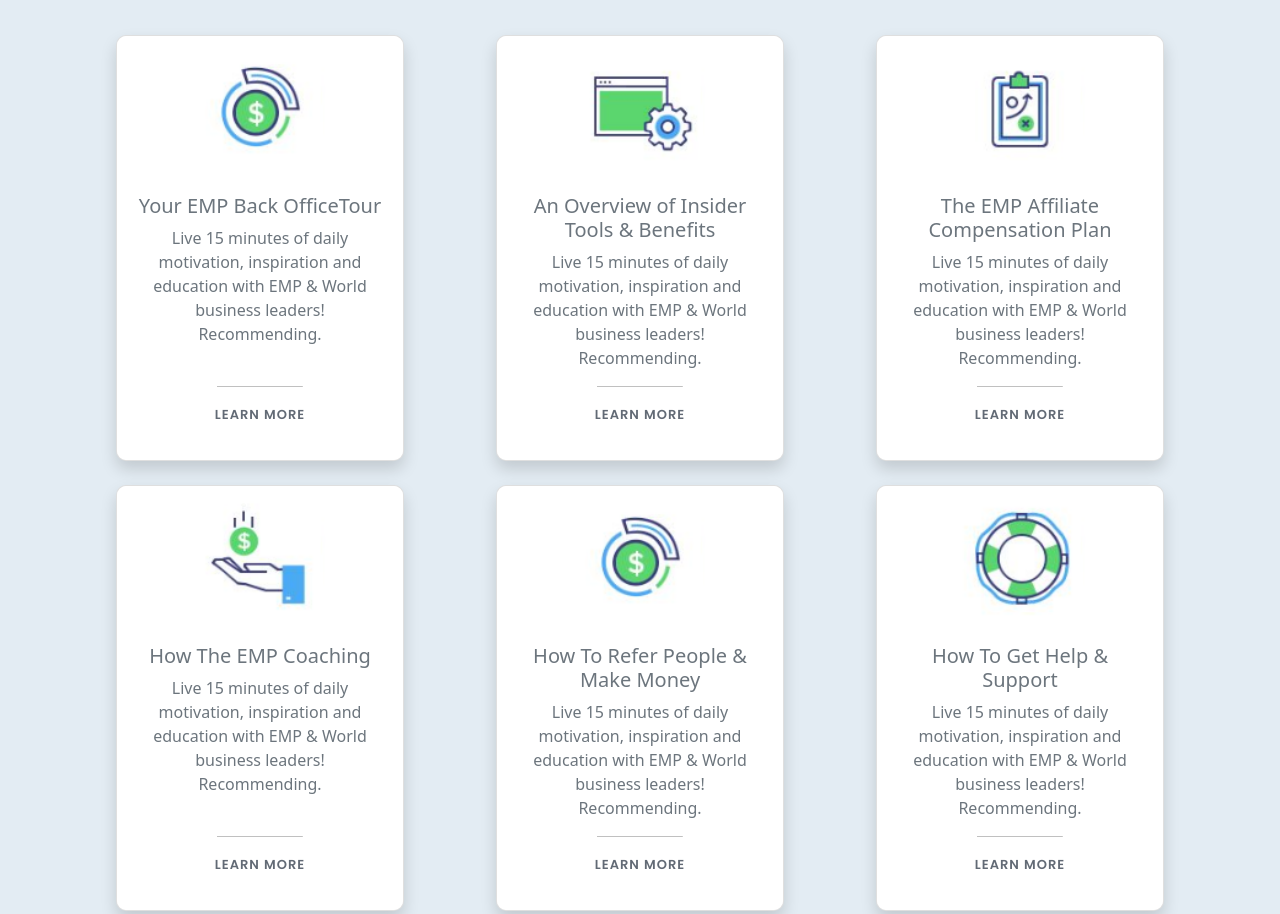
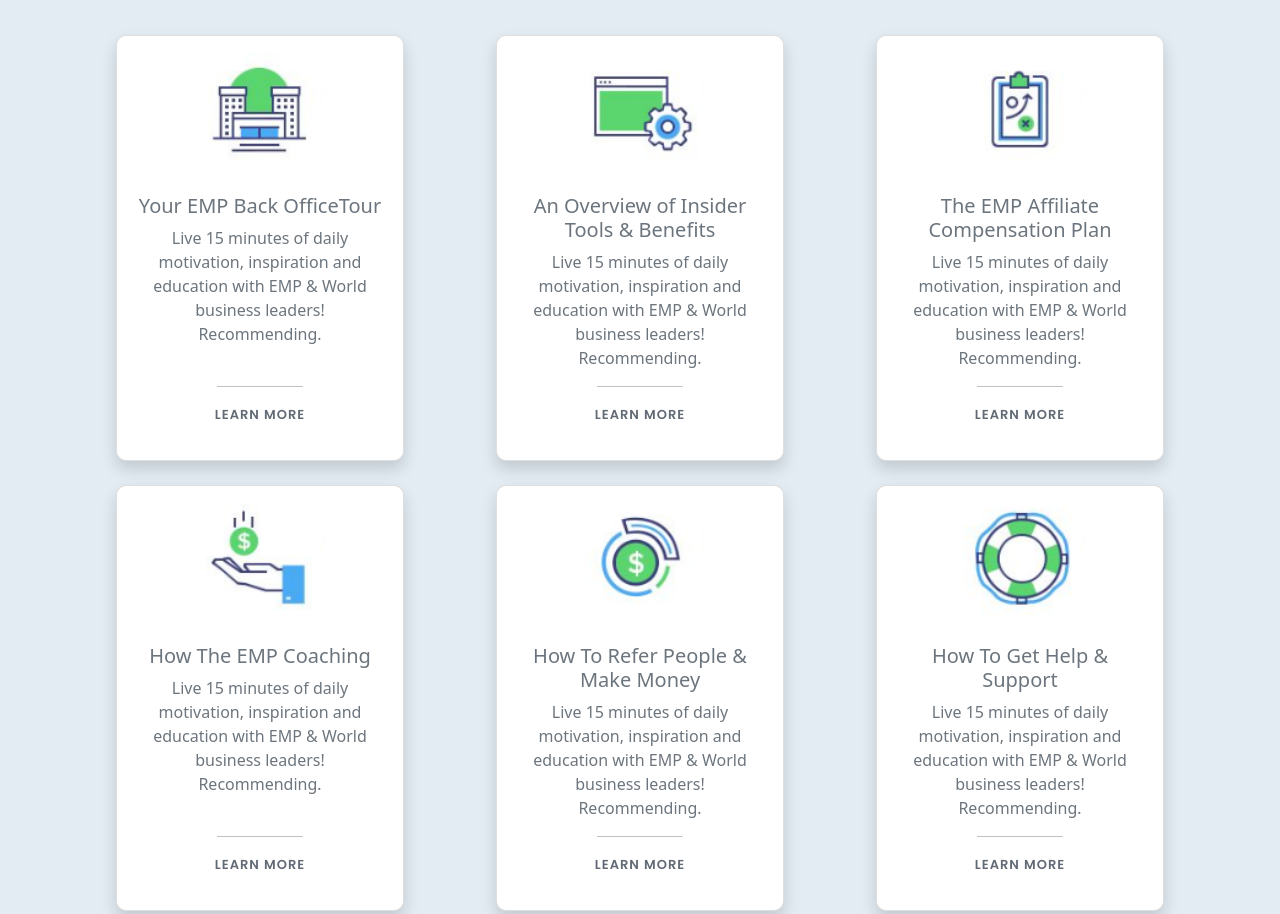
Before and after one commit to becodeorg/verou-3-css-framerworks-magalifabri, a plain HTML site: page index.html in a window 1280 px wide. Shown: the top 914 px of the page. Drawn offline with nearby package versions, Linux system fonts and the light colour scheme.

Commit message:
change first image

```diff
--- a/index.html
+++ b/index.html
@@ -17,19 +17,23 @@
     <link href="https://fonts.googleapis.com/css2family=Montserrat:wght@400;500;600?family=Poppins:wght@400;500;600;700;800&display=swap" rel="stylesheet">
 
     <title>Document</title>
+</head>
 
+<body>
     <div class="container text-muted">
-        <!-- gy-4: horizontal gutter between rows -->
+        <!-- gy: horizontal gutter (between rows) -->
         <div class="row gy-4 justify-content-around">
 
+            <!-- -auto: for v-centering the cards -->
             <div class="col-auto">
                 <!-- h-100: height 100% -->
                 <div class="card text-center h-100 shadow" style="width: 18rem;">
-                    <img class="card-img-top" src="./images/money.png" alt="Card image cap">
+                    <img class="card-img-top" src="./images/building.png" alt="Card image cap">
                     <div class="card-body">
                         <h5 class="card-title">Your EMP Back OfficeTour</h5>
                         <p class="card-text">Live 15 minutes of daily motivation, inspiration and education with EMP & World business leaders! Recommending.</p>
                     </div>
+                    <!-- pt: padding-top; pb: padding-bottom -->
                     <div class="card-footer pt-2 pb-4 bg-white">
                         <a href="#" class="btn">LEARN MORE</a>
                     </div>
@@ -130,9 +134,7 @@
         </div>
     </div>
 
-</head>
 
-<body>
 
 </body>
 
```
Also changed, not shown: images/exercise-framework.png (deleted).
